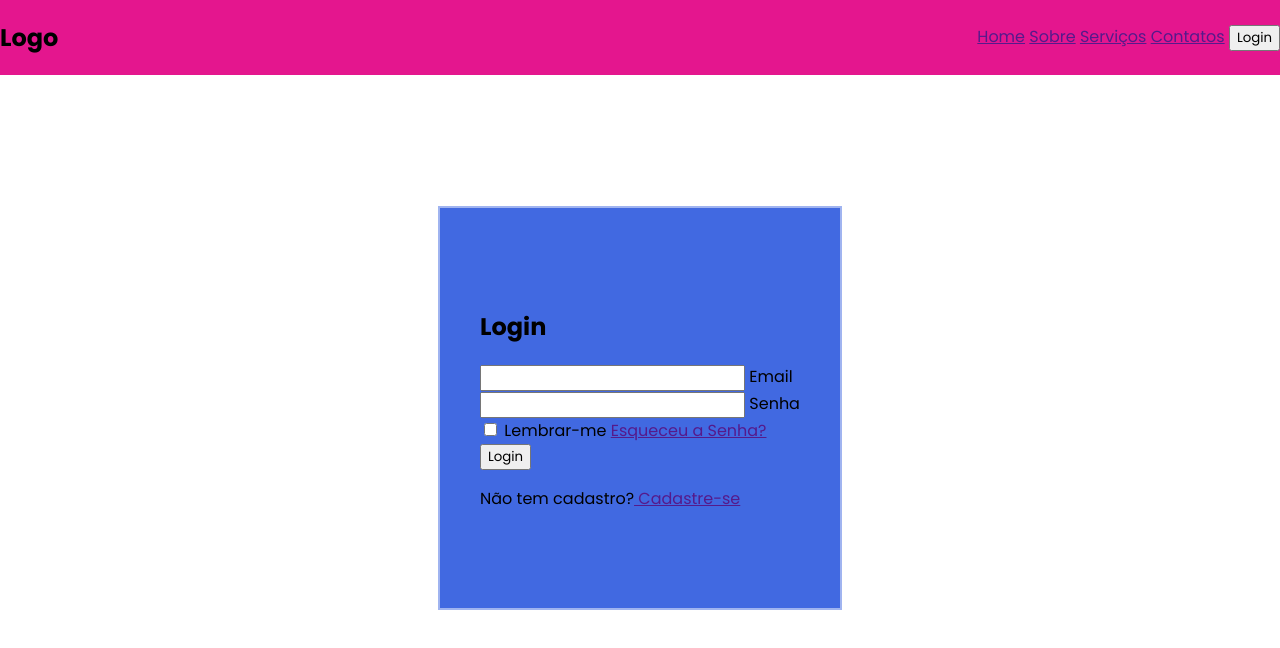
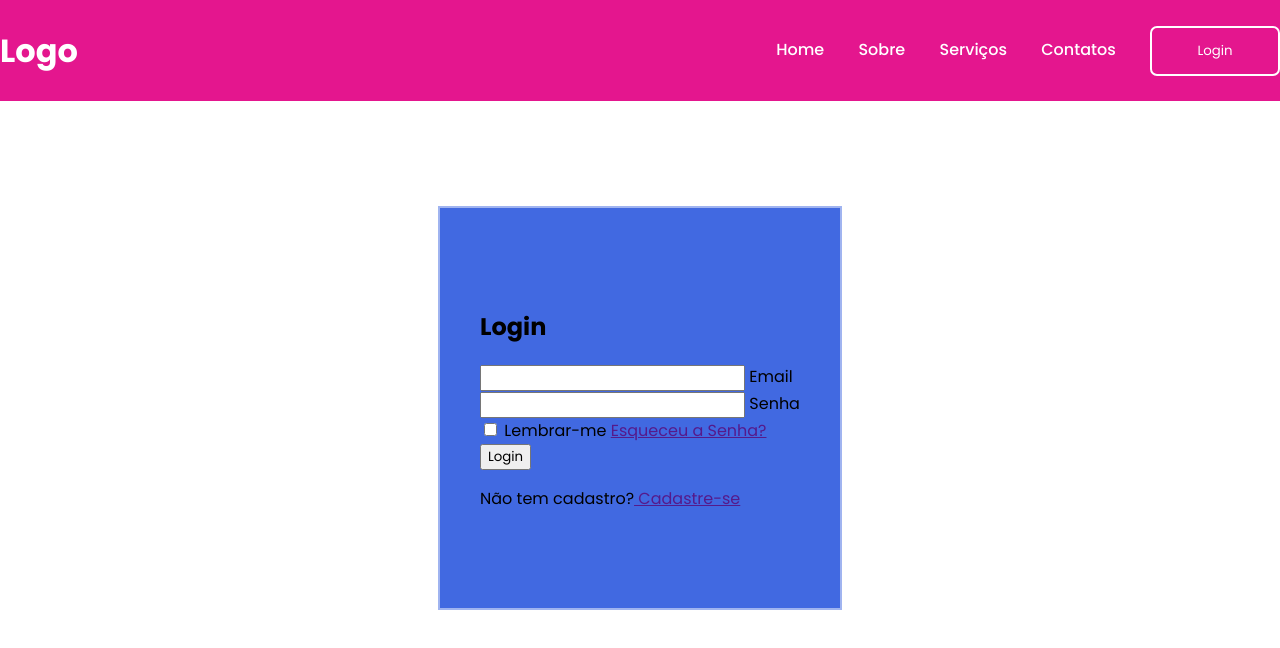
Before and after one commit to Gustavo1701/form-html, a plain HTML site: page index.html in a window 1280 px wide. Drawn offline with nearby package versions, Linux system fonts and the light colour scheme.

Commit message:
Inicio da nav

```diff
--- a/index.css
+++ b/index.css
@@ -25,7 +25,27 @@ body {
 }
 
 .logo {
+    font-size: 2em;
+    color: white;
+}
 
+nav.menu a{
+    font-size: 1em;
+    color: white;
+    text-decoration: none;
+    margin-left: 30px;
+    font-weight: 500;
+}
+
+nav.menu button {
+    width: 130px;
+    height: 50px;
+    border-radius: 7px;
+    border: 2px solid white;
+    margin-left: 30px;
+    color: white;
+    background-color: transparent;
+    cursor: pointer;
 }
 
 main {
```
